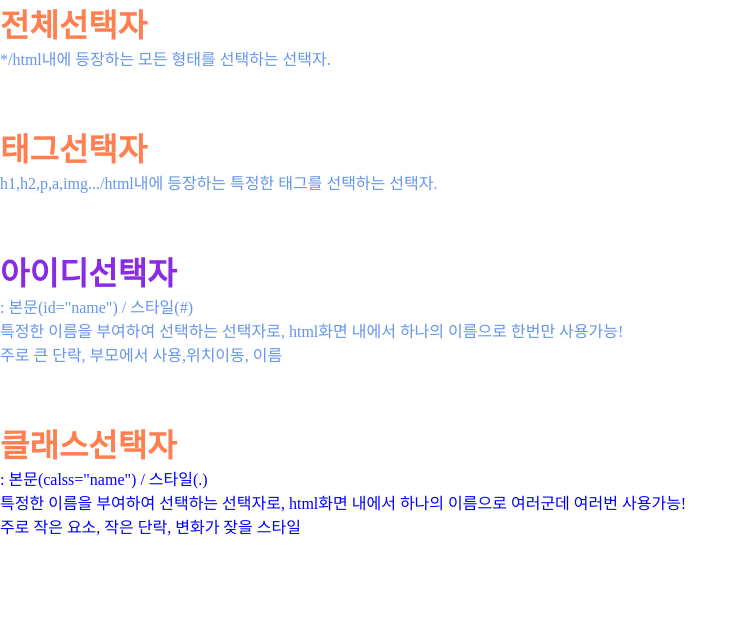
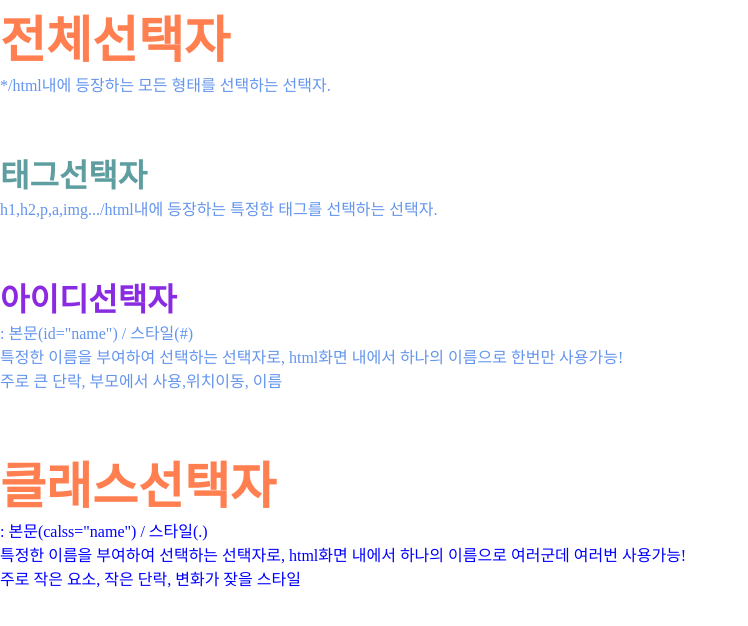
Before and after one commit to Suuukim/HTML5, a plain HTML site: page index7.html in a window 1280 px wide. Shown: the whole page, without its empty margins (0-748 px from the left). Drawn offline with Linux system fonts and the light colour scheme.

Commit message:
CSS 기초

```diff
--- a/index7.html
+++ b/index7.html
@@ -5,6 +5,7 @@
     <meta http-equiv="X-UA-Compatible" content="IE=edge">
     <meta name="viewport" content="width=device-width, initial-scale=1.0">
     <title>CSS기초 - 선택자</title>
+    <link href="style.css" rel="stylesheet" type="text/css"/> <!-- 외부스타일시트 css 방법-->
     <style>
         * {
             padding:0; /* 안쪽여백 */
@@ -22,7 +23,10 @@
             color:blueviolet;
         }
         #bb{
-
+            color:cadetblue;
+        }
+        .cc{
+            font-size:50px;
         }
     </style>
 </head>
```
